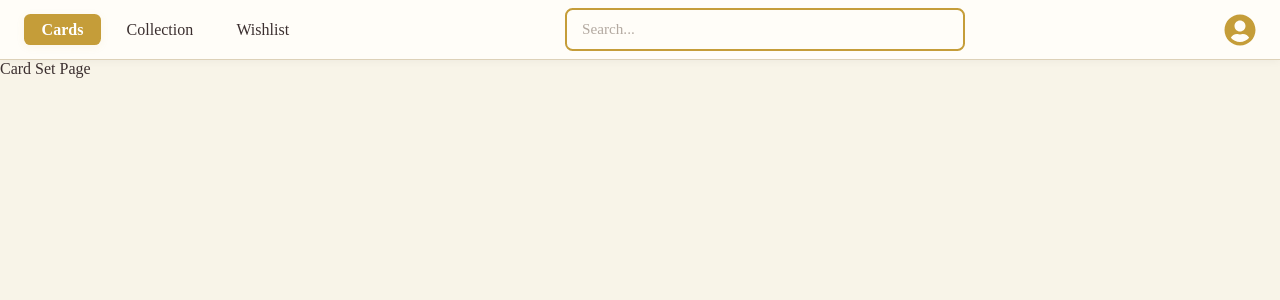
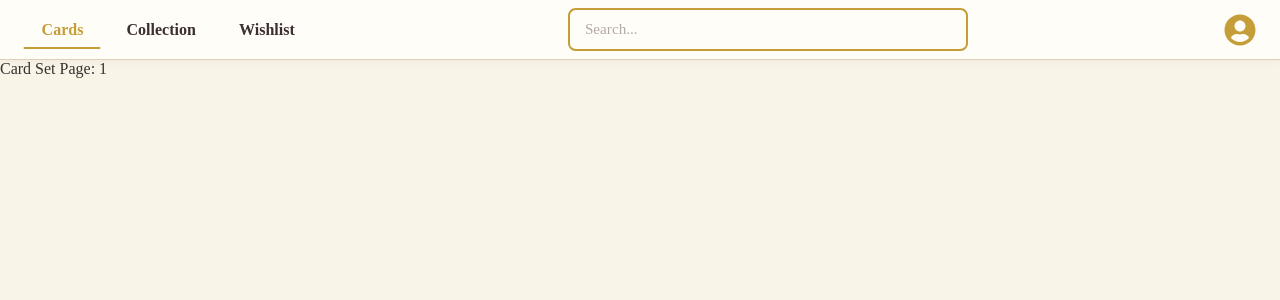
Before and after one commit to Splochev/card-collection-manager, a Next.js app in the folder client/: page /cards/1 in a window 1280 px wide. Shown: the top 300 px of the page. Built offline with nearby package versions, Linux system fonts and the light colour scheme.

Commit message:
fix navigation

```diff
--- a/client/src/app/(authenticated)/cards/[cardsetcode]/page.tsx
+++ b/client/src/app/(authenticated)/cards/[cardsetcode]/page.tsx
@@ -1,5 +1,10 @@
+"use client";
+import { useParams } from "next/navigation";
+
 const Card = () => {
-  return <div>Card Set Page</div>;
+  const { cardsetcode } = useParams();
+
+  return <div>Card Set Page: {cardsetcode}</div>;
 };
 
 export default Card;
--- a/client/src/app/(authenticated)/layout.tsx
+++ b/client/src/app/(authenticated)/layout.tsx
@@ -1,6 +1,6 @@
 import type { Metadata } from "next";
 import "../../styles/authenticated/layout.scss";
-import TopNavigation from "../../components/organisms/TopNavigation";
+import Navigation from "../../components/organisms/Navigation";
 
 export const metadata: Metadata = {
   title: "Create Next App",
@@ -9,11 +9,10 @@ export const metadata: Metadata = {
 
 export default function Layout({ children }: { children: React.ReactNode }) {
   return (
-    <main>
-      <TopNavigation />
-      <section>
-        {children}
-      </section>
+    <main className="layout">
+      <Navigation position="top" />
+      <section className="content-area">{children}</section>
+      <Navigation position="bottom" />
     </main>
   );
 }
--- a/client/src/app/globals.scss
+++ b/client/src/app/globals.scss
@@ -91,3 +91,7 @@ body {
   background: var(--color-background-default);
   color: var(--color-text-primary);
 }
+
+.full-width {
+    width: 100%;
+}
--- /dev/null
+++ b/client/src/components/organisms/Navigation.tsx
@@ -0,0 +1,78 @@
+"use client";
+import "../../styles/components/organisms/navigation.scss";
+import NavItem from "../atoms/NavItem";
+import CoreInput from "../atoms/CoreInput";
+import UserMenu from "./UserMenu";
+import { useRouter } from "next/navigation";
+import { useMemo, useEffect, useState } from "react";
+import debounce from "lodash/debounce";
+import useMediaQuery from "@/hooks/useMediaQuery";
+import { PAGES } from "@/constants";
+
+const Navigation = ({ position = "top" }: { position?: "top" | "bottom" }) => {
+  const router = useRouter();
+  const [search, setSearch] = useState("");
+
+  const debouncedRedirect = useMemo(
+    () =>
+      debounce((value: string) => {
+        const paredValue = value.trim().toUpperCase();
+        if (paredValue) {
+          router.push(`/cards/${paredValue}`);
+        }
+      }, 500),
+    [router]
+  );
+
+  useEffect(() => {
+    return () => {
+      debouncedRedirect.cancel();
+    };
+  }, [debouncedRedirect]);
+
+  const handleInputChange = (e: React.ChangeEvent<HTMLInputElement>) => {
+    setSearch(e.target.value);
+    debouncedRedirect(e.target.value);
+  };
+
+  const isWide = useMediaQuery("(min-width: 800px)");
+  const showNavLinks = position === "bottom" || isWide;
+  const hideBottomNav = position === "bottom" && isWide;
+  const showSearchAndUserMenu = position === "top";
+
+  if (hideBottomNav) return null;
+  return (
+    <nav className="navigation">
+      {showNavLinks && (
+        <ul
+          className={`nav-links ${position === "bottom" ? "full-width" : ""}`}
+        >
+          {PAGES.map((page) => (
+            <NavItem
+              key={page.index}
+              href={page.route}
+              label={page.label}
+              title={page.searchLabel}
+            />
+          ))}
+        </ul>
+      )}
+      {showSearchAndUserMenu && (
+        <>
+          <div
+            className={`search ${isWide ? "search-max-width" : "full-width"}`}
+          >
+            <CoreInput
+              label="Search..."
+              value={search}
+              onChange={handleInputChange}
+            />
+          </div>
+          <UserMenu />
+        </>
+      )}
+    </nav>
+  );
+};
+
+export default Navigation;
--- a/client/src/components/organisms/TopNavigation.tsx
+++ /dev/null
@@ -1,88 +0,0 @@
-"use client";
-import "../../styles/components/organisms/topNavigation.scss";
-import NavItem from "../atoms/NavItem";
-import CoreInput from "../atoms/CoreInput";
-import UserMenu from "./UserMenu";
-import { useRouter } from "next/navigation";
-import { useMemo, useEffect, useState } from "react";
-import debounce from "lodash/debounce";
-
-const ROUTES_MAP = {
-  CARDS: "/cards",
-  COLLECTION: "/collection",
-};
-
-const PAGES = [
-  {
-    label: "Cards",
-    index: 0,
-    route: ROUTES_MAP.CARDS,
-    searchLabel: "Find cards by set number",
-  },
-  {
-    label: "Collection",
-    index: 1,
-    route: ROUTES_MAP.COLLECTION,
-    searchLabel:
-      "Find cards in collection by card name, set number or set name",
-  },
-  {
-    label: "Wishlist",
-    index: 2,
-    route: "/wishlist",
-    searchLabel: "Find cards in wishlist by card name, set number or set name",
-  },
-];
-
-const TopNavigation = () => {
-  const router = useRouter();
-  const [search, setSearch] = useState("");
-
-  // Debounced redirect function
-  const debouncedRedirect = useMemo(
-    () =>
-      debounce((value: string) => {
-        const paredValue = value.trim().toUpperCase();
-        if (paredValue) {
-          router.push(`/cards/${paredValue}`);
-        }
-      }, 500),
-    [router]
-  );
-
-  useEffect(() => {
-    return () => {
-      debouncedRedirect.cancel();
-    };
-  }, [debouncedRedirect]);
-
-  const handleInputChange = (e: React.ChangeEvent<HTMLInputElement>) => {
-    setSearch(e.target.value);
-    debouncedRedirect(e.target.value);
-  };
-
-  return (
-    <nav className="top-navigation">
-      <ul className="nav-links">
-        {PAGES.map((page) => (
-          <NavItem
-            key={page.index}
-            href={page.route}
-            label={page.label}
-            title={page.searchLabel}
-          />
-        ))}
-      </ul>
-      <div className="search">
-        <CoreInput
-          label="Search..."
-          value={search}
-          onChange={handleInputChange}
-        />
-      </div>
-      <UserMenu />
-    </nav>
-  );
-};
-
-export default TopNavigation;
--- /dev/null
+++ b/client/src/constants.ts
@@ -0,0 +1,28 @@
+const ROUTES_MAP = {
+  CARDS: "/cards",
+  COLLECTION: "/collection",
+};
+
+const PAGES = [
+  {
+    label: "Cards",
+    index: 0,
+    route: ROUTES_MAP.CARDS,
+    searchLabel: "Find cards by set number",
+  },
+  {
+    label: "Collection",
+    index: 1,
+    route: ROUTES_MAP.COLLECTION,
+    searchLabel:
+      "Find cards in collection by card name, set number or set name",
+  },
+  {
+    label: "Wishlist",
+    index: 2,
+    route: "/wishlist",
+    searchLabel: "Find cards in wishlist by card name, set number or set name",
+  },
+];
+
+export { ROUTES_MAP, PAGES };
--- /dev/null
+++ b/client/src/hooks/useMediaQuery.ts
@@ -0,0 +1,27 @@
+import { useEffect, useState } from "react";
+
+function useMediaQuery(query: string): boolean {
+	const [matches, setMatches] = useState(() => {
+		if (typeof window !== "undefined") {
+			return window.matchMedia(query).matches;
+		}
+		return false;
+	});
+
+	useEffect(() => {
+		if (typeof window === "undefined") return;
+		const mediaQueryList = window.matchMedia(query);
+		const listener = (event: MediaQueryListEvent) => {
+			setMatches(event.matches);
+		};
+		mediaQueryList.addEventListener("change", listener);
+		setMatches(mediaQueryList.matches);
+		return () => {
+			mediaQueryList.removeEventListener("change", listener);
+		};
+	}, [query]);
+
+	return matches;
+}
+
+export default useMediaQuery;
--- a/client/src/styles/authenticated/layout.scss
+++ b/client/src/styles/authenticated/layout.scss
@@ -0,0 +1,9 @@
+.layout {
+  display: flex;
+  flex-direction: column;
+  min-height: 100vh;
+
+  .content-area {
+    flex: 1;
+  }
+}
--- a/client/src/styles/components/atoms/navItem.scss
+++ b/client/src/styles/components/atoms/navItem.scss
@@ -1,25 +1,51 @@
 @use "../../../app/globals.scss" as *;
 
 .nav-item {
+  width: 100%;
   a {
-    display: block;
+    display: inline-block;
     padding: 0.4em 1.1em;
-    border-radius: 0.4em;
     color: var(--color-text-primary);
-    font-weight: 500;
+    font-weight: 600;
     text-decoration: none;
-    transition: background 0.18s, color 0.18s;
+    position: relative;
+    transition: color 0.18s;
   }
 
-  &.active a {
-    background: var(--color-primary-main);
-    color: var(--color-primary-contrast);
-    font-weight: 600;
-    box-shadow: 0 2px 8px rgba(197,157,57,0.08);
+  &.active a,
+  a:hover {
+    color: var(--color-primary-main);
   }
 
-  a:hover {
-  background: var(--color-primary-main);
-  color: var(--color-primary-contrast);
+  &.active a::after,
+  a:hover::after {
+    left: 50%;
+    width: 100%;
+    opacity: 1;
+    transform: translateX(-50%);
+  }
+
+  a::after {
+    /* ...existing code... */
+    /* When not hovered/active, retract underline to center */
+    left: 50%;
+    width: 0;
+    opacity: 0;
+    transform: translateX(-50%);
+  }
+
+  a::after {
+    content: "";
+    display: block;
+    position: absolute;
+    left: 50%;
+    bottom: -4px;
+    width: 0;
+    height: 2px;
+    background: var(--color-primary-main);
+    border-radius: 2px;
+    transition: left 0.25s cubic-bezier(0.4,0,0.2,1), width 0.25s cubic-bezier(0.4,0,0.2,1), opacity 0.18s;
+    opacity: 0;
+    transform: translateX(-50%);
   }
 }
--- a/client/src/styles/components/organisms/topNavigation.scss
+++ b/client/src/styles/components/organisms/navigation.scss
@@ -1,6 +1,6 @@
 @use "../../../app/globals.scss" as *;
 
-.top-navigation {
+.navigation {
   height: 60px;
   display: flex;
   justify-content: space-between;
@@ -9,6 +9,7 @@
   background: var(--color-background-paper);
   box-shadow: 0 2px 8px rgba(0,0,0,0.04);
   border-bottom: 1px solid var(--color-divider);
+  gap: 16px;
 }
 
 .nav-links {
@@ -20,8 +21,11 @@
 }
 
 .search {
-  max-width: 400px;
   flex: 1;
   display: flex;
   justify-content: center;
 }
+
+.search-max-width {
+  max-width: 400px;
+}
```
